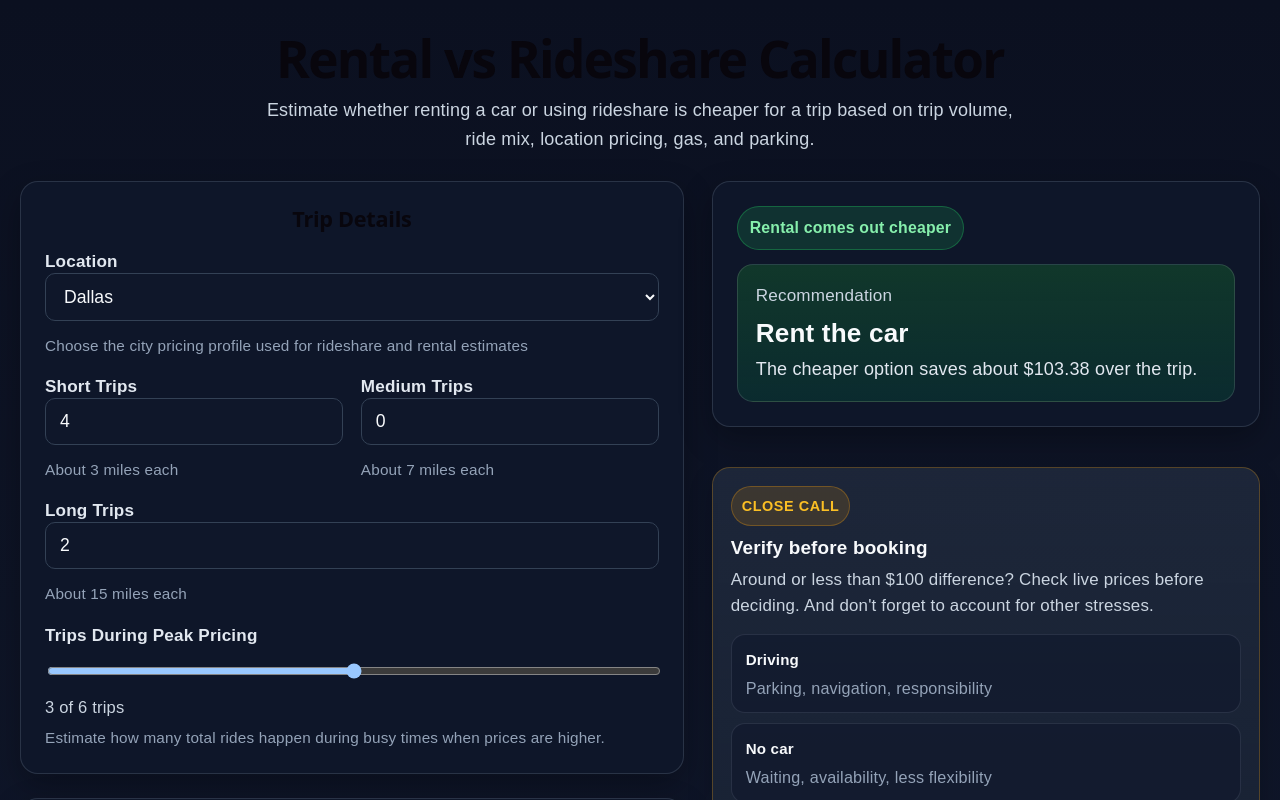
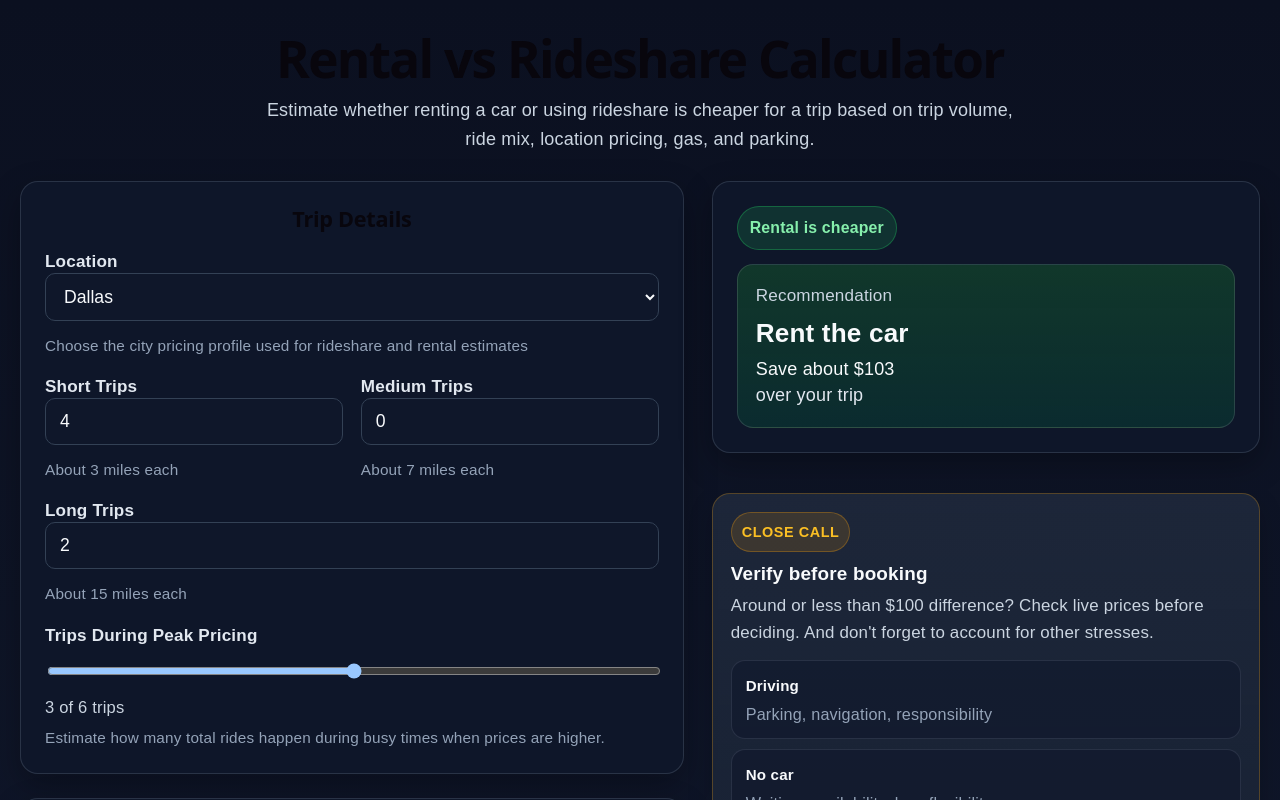
Before and after one commit to DarckHorse/rentalvrideshare, a React (Vite) app: page / in a window 1280 px wide. Shown: the top 800 px of the page. Built offline with nearby package versions, Linux system fonts and the light colour scheme.

Commit message:
Update recommendation card UI and fix export

```diff
--- a/src/components/RecommendationCard.jsx
+++ b/src/components/RecommendationCard.jsx
@@ -7,35 +7,47 @@ function RecommendationCard({
   let badgeClass = "badge gray";
   let summaryClass = "summary gray";
   let badgeText = "Close call";
-  let title = "Recommendation";
-  let message = "Both options are about the same cost.";
+  let title = "Either works";
+  let savings = "Costs are nearly the same";
+  let message =
+    "Verify before booking since small price changes could flip the cheaper option.";
 
   if (rentalWins) {
     badgeClass = "badge green";
     summaryClass = "summary green";
-    badgeText = "Rental comes out cheaper";
+    badgeText = "Rental is cheaper";
     title = "Rent the car";
-    message = `The cheaper option saves about $${difference.toFixed(2)} over the trip.`;
+    savings = `Save about $${difference.toFixed(0)}`;
+    message = "over your trip";
   }
 
   if (rideshareWins) {
     badgeClass = "badge blue";
     summaryClass = "summary blue";
-    badgeText = "Rideshare comes out cheaper";
+    badgeText = "Rideshare is cheaper";
     title = "Use rideshare";
-    message = `The cheaper option saves about $${difference.toFixed(2)} over the trip.`;
+    savings = `Save about $${difference.toFixed(0)}`;
+    message = "over your trip";
   }
 
   if (isTie) {
-    message = "Both options land at nearly the same total cost.";
+    badgeClass = "badge gray";
+    summaryClass = "summary gray";
+    badgeText = "Close call";
+    title = "Either works";
+    savings = "Costs are nearly the same";
+    message =
+      "Verify before booking since parking, surge, or route changes could swing the result.";
   }
 
   return (
     <section className="card">
       <div className={badgeClass}>{badgeText}</div>
+
       <div className={summaryClass}>
         <div className="summary-label">Recommendation</div>
         <div className="summary-title">{title}</div>
+        <div className="summary-savings">{savings}</div>
         <div className="summary-text">{message}</div>
       </div>
     </section>
```
